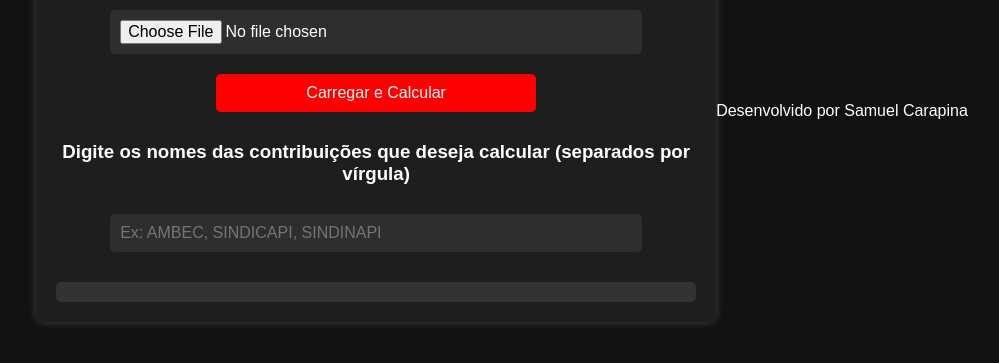
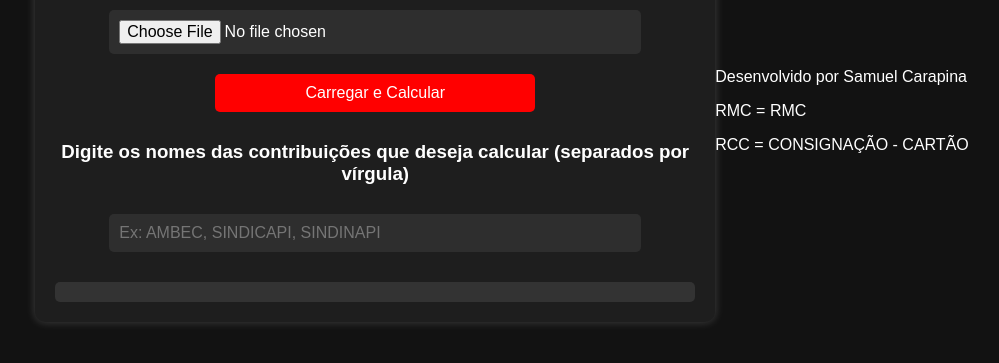
Before and after one commit to Samueldasilvacarapina/calculadora-index-samu, a plain HTML site: page index.html in a window 1280 px wide. Shown: the part 289-652 px from the top of the page, without its empty margins (138-1137 px from the left). Drawn offline with Linux system fonts and the light colour scheme.

Commit message:
Update index.html

```diff
--- a/index.html
+++ b/index.html
@@ -18,8 +18,12 @@
     </div>
 
     <!-- Adicionando a informação sobre o desenvolvedor -->
-    <footer>
+   <footer>
         <p>Desenvolvido por Samuel Carapina</p>
+        <div style="margin-top: 10px;">
+            <p>RMC = RMC</p>
+            <p>RCC = CONSIGNAÇÃO - CARTÃO</p>
+        </div>
     </footer>
 
     <script src="script.js"></script>
```
